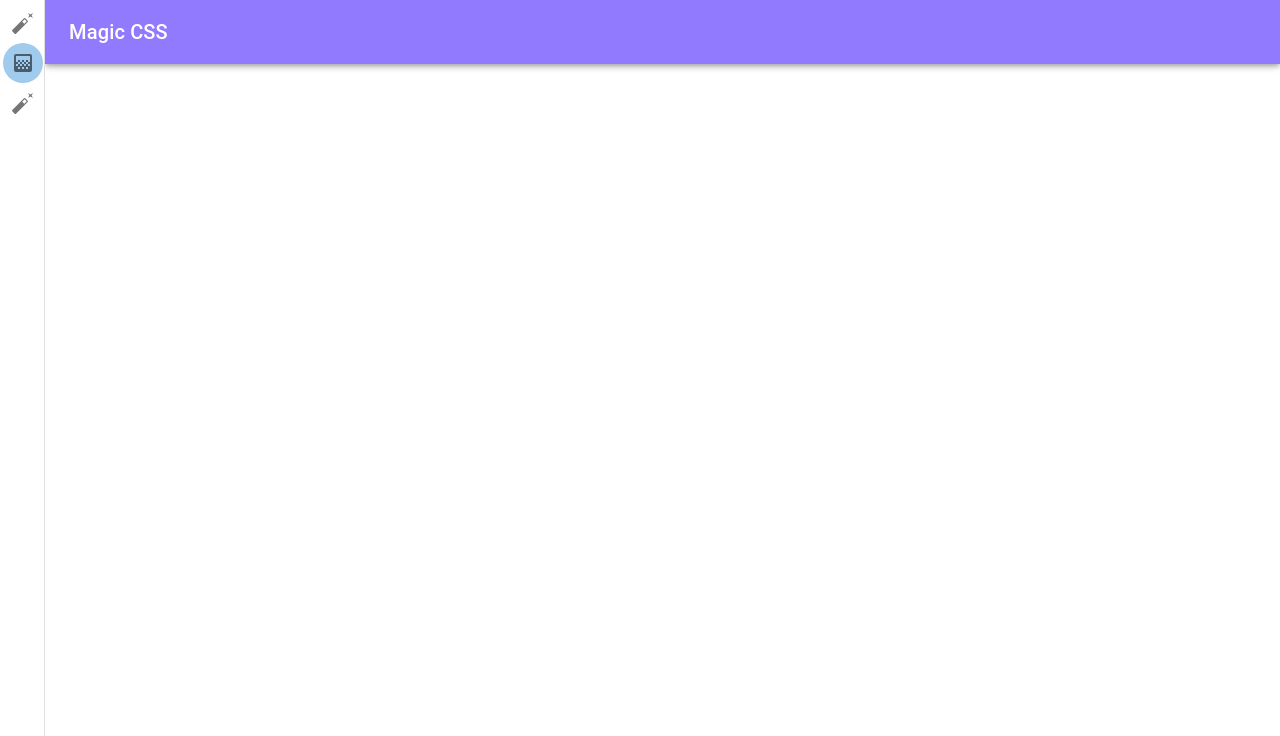
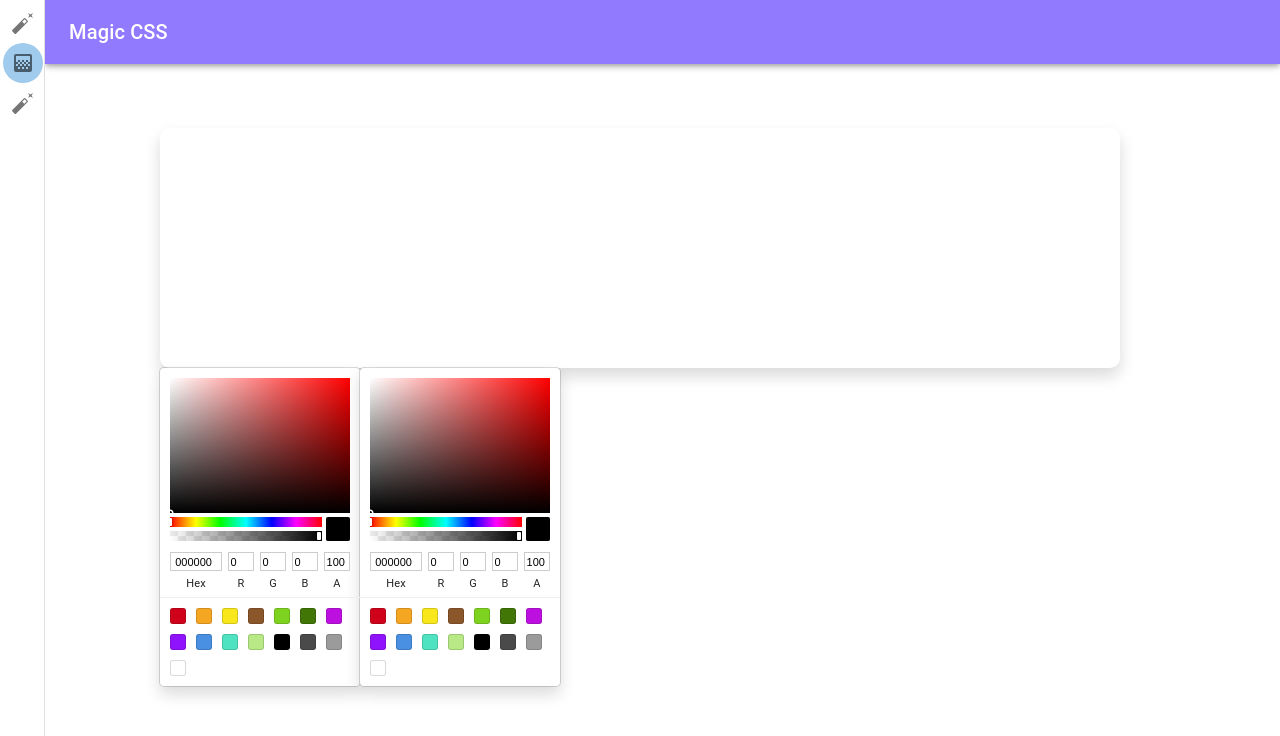
Before and after one commit to parham-ab/React-magic-css, a React (Create React App) app: page /gradient in a window 1280 px wide. Shown: the top 736 px of the page. Built offline with nearby package versions, Linux system fonts and the light colour scheme.

Commit message:
media-queries for gradient box, connect color palette to colors

```diff
--- /dev/null
+++ b/src/assets/styles/_gradient.scss
@@ -0,0 +1,31 @@
+.gradient-box {
+  width: 60rem;
+  height: 15rem;
+  border-radius: 10px;
+  box-shadow: 0 0.5rem 1rem rgba(0, 0, 0, 0.15) !important;
+}
+// media-queries for gradient box
+$Xsmall: 588px;
+$small: 588px;
+$medium: 930px;
+$big: 1078px;
+@media screen and (max-width: $big) {
+  .gradient-box {
+    width: 50rem !important;
+  }
+}
+@media screen and (max-width: $medium) {
+  .gradient-box {
+    width: 30rem !important;
+  }
+}
+@media screen and (max-width: $small) {
+  .gradient-box {
+    width: 20rem !important;
+  }
+}
+@media screen and (max-width: $Xsmall) {
+  .gradient-box {
+    width: 14rem !important;
+  }
+}
--- a/src/assets/styles/index.scss
+++ b/src/assets/styles/index.scss
@@ -13,6 +13,7 @@
 }
 // styles
 @import "boxshadow";
+@import "gradient";
 // scroll bar
 ::-webkit-scrollbar {
   width: 7px;
--- a/src/components/Gradient.js
+++ b/src/components/Gradient.js
@@ -1,11 +1,44 @@
-import React from 'react';
+import { Container, Grid, Paper, Typography } from "@mui/material";
+import { Box } from "@mui/system";
+import React, { useState } from "react";
+import { SketchPicker } from "react-color";
 
 const Gradient = () => {
-    return (
-        <div>
+  const [firstColor, setFirstColor] = useState("");
+  const [secondColor, setSecondColor] = useState("");
 
-        </div>
-    );
+  return (
+    <div>
+      <Container>
+        <Grid container>
+          <Grid item mt={5} sx={{ margin: "4rem auto" }}>
+            <Box
+              component="div"
+              className="gradient-box"
+              textAlign="center"
+              style={{
+                background: `linear-gradient(${firstColor},${secondColor})`,
+              }}
+            ></Box>
+
+            <Box component="div" display="flex">
+              <SketchPicker
+                width="180px"
+                color={firstColor}
+                onChangeComplete={(e) => setFirstColor(e.hex)}
+              />
+              <SketchPicker
+                width="180px"
+                color={secondColor}
+                onChangeComplete={(e) => setSecondColor(e.hex)}
+              />
+            </Box>
+          </Grid>
+        </Grid>
+        {/* <ToastContainer /> */}
+      </Container>
+    </div>
+  );
 };
 
 export default Gradient;
```
